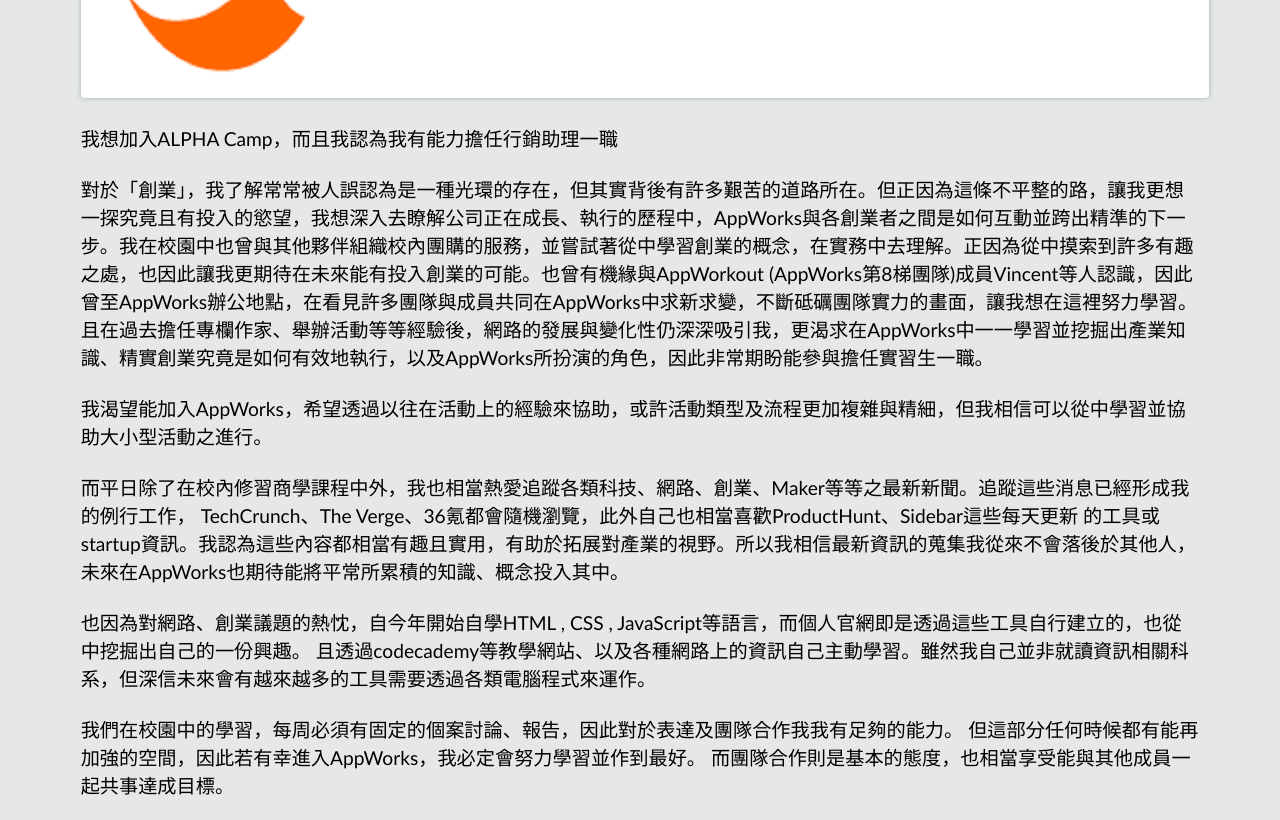
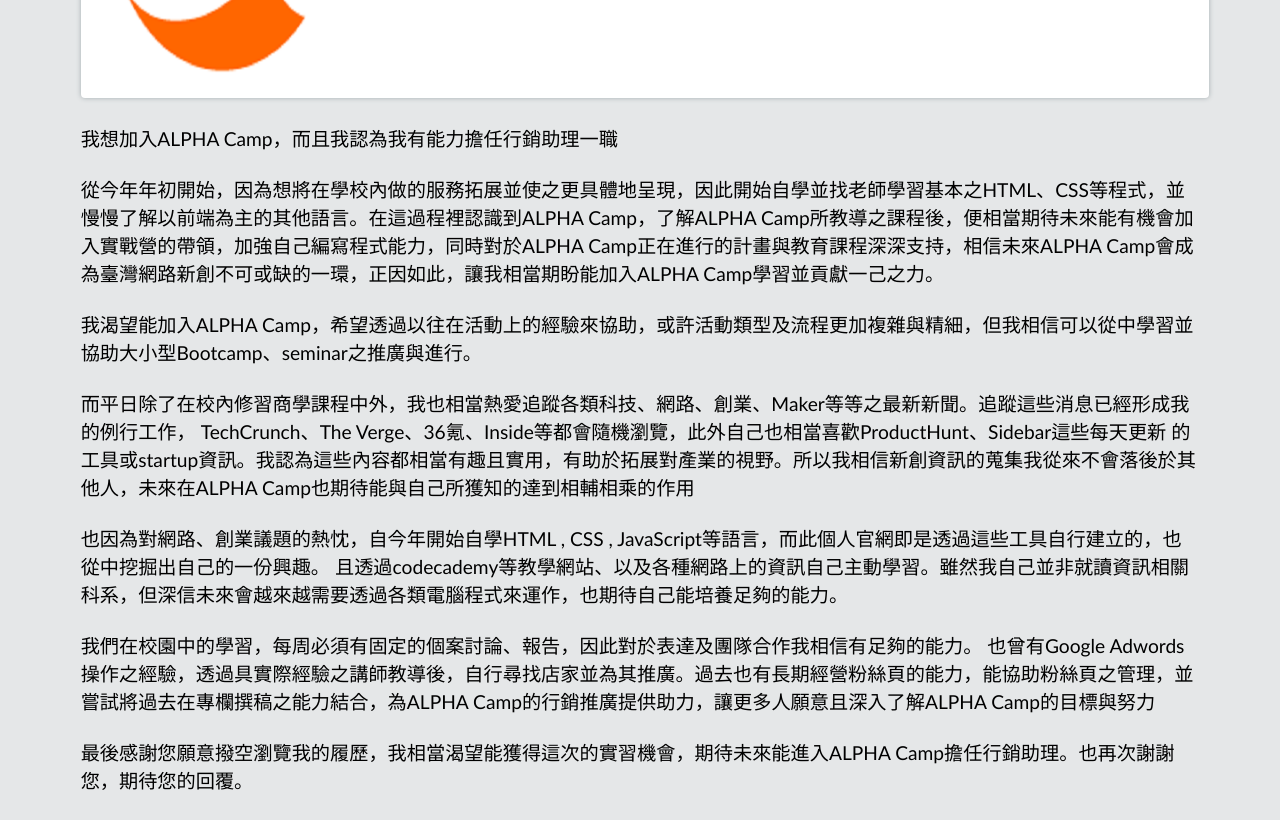
Before and after one commit to ChengFernando/iwanttojoinALPHACAMP, a plain HTML site: page why.html in a window 1280 px wide. Shown: the part 740-1560 px from the top of the page. Drawn offline with Linux system fonts and the light colour scheme.

Commit message:
9.18 23.11

```diff
--- a/why.html
+++ b/why.html
@@ -51,19 +51,18 @@
 			<h3>我想加入ALPHA Camp，而且我認為我有能力擔任行銷助理一職</h3>
 			<br>
 
-對於「創業」，我了解常常被人誤認為是一種光環的存在，但其實背後有許多艱苦的道路所在。但正因為這條不平整的路，讓我更想一探究竟且有投入的慾望，我想深入去瞭解公司正在成長、執行的歷程中，AppWorks與各創業者之間是如何互動並跨出精準的下一步。我在校園中也曾與其他夥伴組織校內團購的服務，並嘗試著從中學習創業的概念，在實務中去理解。正因為從中摸索到許多有趣之處，也因此讓我更期待在未來能有投入創業的可能。也曾有機緣與AppWorkout (AppWorks第8梯團隊)成員Vincent等人認識，因此曾至AppWorks辦公地點，在看見許多團隊與成員共同在AppWorks中求新求變，不斷砥礪團隊實力的畫面，讓我想在這裡努力學習。且在過去擔任專欄作家、舉辦活動等等經驗後，網路的發展與變化性仍深深吸引我，更渴求在AppWorks中一一學習並挖掘出產業知識、精實創業究竟是如何有效地執行，以及AppWorks所扮演的角色，因此非常期盼能參與擔任實習生一職。
+			從今年年初開始，因為想將在學校內做的服務拓展並使之更具體地呈現，因此開始自學並找老師學習基本之HTML、CSS等程式，並慢慢了解以前端為主的其他語言。在這過程裡認識到ALPHA Camp，了解ALPHA Camp所教導之課程後，便相當期待未來能有機會加入實戰營的帶領，加強自己編寫程式能力，同時對於ALPHA Camp正在進行的計畫與教育課程深深支持，相信未來ALPHA Camp會成為臺灣網路新創不可或缺的一環，正因如此，讓我相當期盼能加入ALPHA Camp學習並貢獻一己之力。
 <br><br>
-我渴望能加入AppWorks，希望透過以往在活動上的經驗來協助，或許活動類型及流程更加複雜與精細，但我相信可以從中學習並協助大小型活動之進行。
+  我渴望能加入ALPHA Camp，希望透過以往在活動上的經驗來協助，或許活動類型及流程更加複雜與精細，但我相信可以從中學習並協助大小型Bootcamp、seminar之推廣與進行。
 <br><br>
-而平日除了在校內修習商學課程中外，我也相當熱愛追蹤各類科技、網路、創業、Maker等等之最新新聞。追蹤這些消息已經形成我的例行工作， TechCrunch、The Verge、36氪都會隨機瀏覽，此外自己也相當喜歡ProductHunt、Sidebar這些每天更新 的工具或startup資訊。我認為這些內容都相當有趣且實用，有助於拓展對產業的視野。所以我相信最新資訊的蒐集我從來不會落後於其他人，未來在AppWorks也期待能將平常所累積的知識、概念投入其中。
+而平日除了在校內修習商學課程中外，我也相當熱愛追蹤各類科技、網路、創業、Maker等等之最新新聞。追蹤這些消息已經形成我的例行工作， TechCrunch、The Verge、36氪、Inside等都會隨機瀏覽，此外自己也相當喜歡ProductHunt、Sidebar這些每天更新 的工具或startup資訊。我認為這些內容都相當有趣且實用，有助於拓展對產業的視野。所以我相信新創資訊的蒐集我從來不會落後於其他人，未來在ALPHA Camp也期待能與自己所獲知的達到相輔相乘的作用
 <br><br>
-也因為對網路、創業議題的熱忱，自今年開始自學HTML , CSS , JavaScript等語言，而個人官網即是透過這些工具自行建立的，也從中挖掘出自己的一份興趣。 且透過codecademy等教學網站、以及各種網路上的資訊自己主動學習。雖然我自己並非就讀資訊相關科系，但深信未來會有越來越多的工具需要透過各類電腦程式來運作。
+也因為對網路、創業議題的熱忱，自今年開始自學HTML , CSS , JavaScript等語言，而此個人官網即是透過這些工具自行建立的，也從中挖掘出自己的一份興趣。 且透過codecademy等教學網站、以及各種網路上的資訊自己主動學習。雖然我自己並非就讀資訊相關科系，但深信未來會越來越需要透過各類電腦程式來運作，也期待自己能培養足夠的能力。
 <br><br>
-我們在校園中的學習，每周必須有固定的個案討論、報告，因此對於表達及團隊合作我我有足夠的能力。 但這部分任何時候都有能再加強的空間，因此若有幸進入AppWorks，我必定會努力學習並作到最好。 而團隊合作則是基本的態度，也相當享受能與其他成員一起共事達成目標。
+我們在校園中的學習，每周必須有固定的個案討論、報告，因此對於表達及團隊合作我相信有足夠的能力。 也曾有Google Adwords操作之經驗，透過具實際經驗之講師教導後，自行尋找店家並為其推廣。過去也有長期經營粉絲頁的能力，能協助粉絲頁之管理，並嘗試將過去在專欄撰稿之能力結合，為ALPHA Camp的行銷推廣提供助力，讓更多人願意且深入了解ALPHA Camp的目標與努力
 <br><br>
-過去也曾與夥伴嘗試在團購或是其他商業行為中找出新玩意，我相信在創業過程中其實仍有許多新奇之處，且總是有許多創新的點子與思考在網路或創業道路中被激盪出來。而我對於自己的生活態度，都是以好奇作為起點，對於新事物都想探索其中。我希望能加入AppWorks，打破自己的界限與固有的思考，並且在實習過程中努力學習，為AppWorks提供助力。
+最後感謝您願意撥空瀏覽我的履歷，我相當渴望能獲得這次的實習機會，期待未來能進入ALPHA Camp擔任行銷助理。也再次謝謝您，期待您的回覆。
 <br><br>
-最後感謝您願意撥空瀏覽我的履歷，我相當渴望能獲得這次的實習機會，期待未來能進入AppWorks擔任實習生。也再次謝謝您，期待您的回覆。
 
 
 
```
Also changed, not shown: about.html (+10 -0 lines), index.html (+1 -1 lines).
